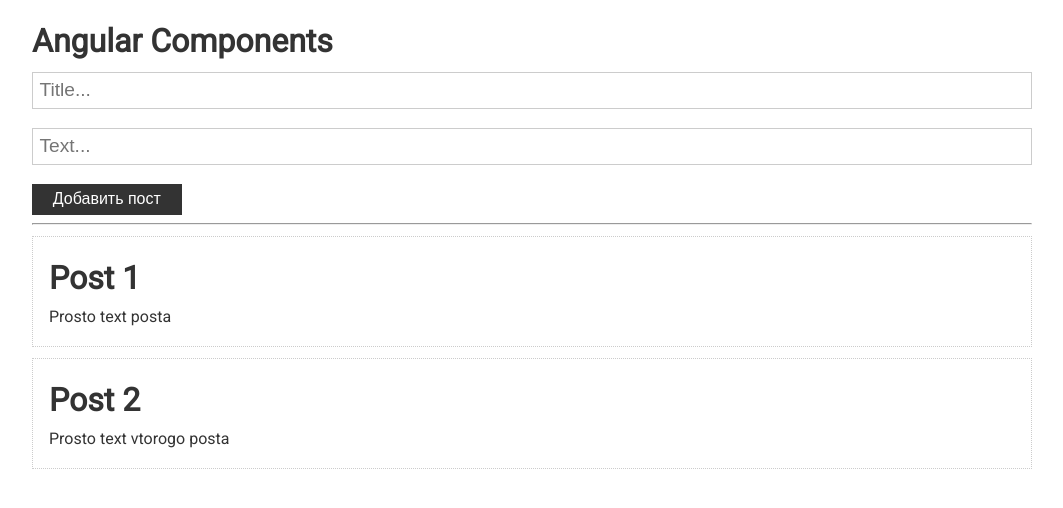
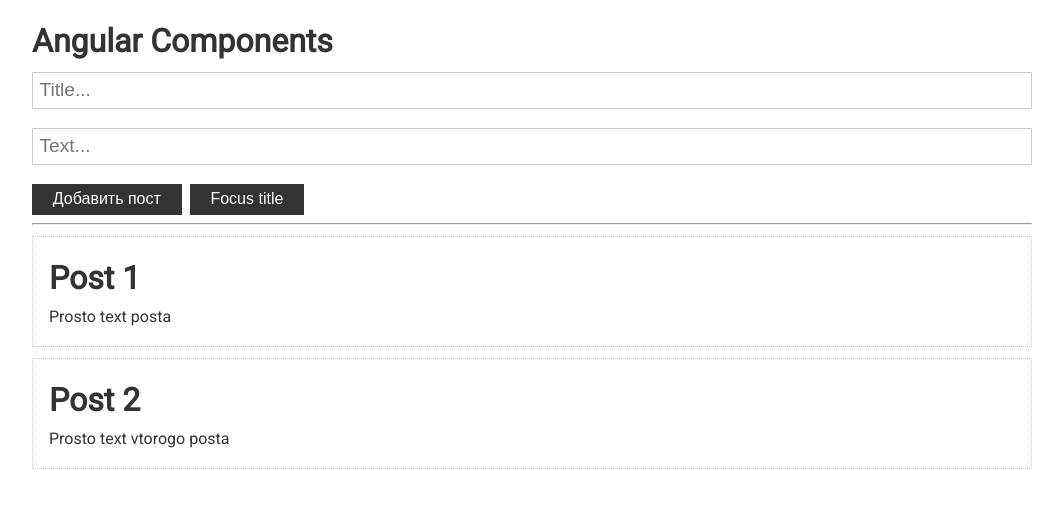
Before and after one commit to parunkov/angular4, an Angular app: page / in a window 1280 px wide. Shown: the top 508 px of the page, without its empty margins (108-1171 px from the left). Built offline with nearby package versions, Linux system fonts and the light colour scheme.

Commit message:
focus title

```diff
--- a/src/app/post-form/post-form.component.html
+++ b/src/app/post-form/post-form.component.html
@@ -4,6 +4,7 @@
         class="form-control"
         placeholder="Title..."
         [(ngModel)]="title"
+        #titleInput
     >
     <input
         type="text"
@@ -12,4 +13,5 @@
         [(ngModel)]="text"
     >
     <button class="btn" (click)="addPost()">Добавить пост</button>
+    <button class="btn" (click)="focusTitle()">Focus title</button>
 </div>
--- a/src/app/post-form/post-form.component.ts
+++ b/src/app/post-form/post-form.component.ts
@@ -1,4 +1,4 @@
-import { Component, EventEmitter, Output } from '@angular/core';
+import { Component, ElementRef, EventEmitter, Output, ViewChild } from '@angular/core';
 import { FormsModule } from '@angular/forms';
 import { Post } from '../app.component';
 
@@ -11,6 +11,7 @@
 })
 export class PostFormComponent {
   @Output() onAdd: EventEmitter<Post> = new EventEmitter<Post>();
+  @ViewChild('titleInput', {static: false}) inputRef: ElementRef;
 
   title = '';
   text = '';
@@ -26,4 +27,8 @@
       this.title = this.text = '';
     }
   };
+
+  focusTitle() {
+    this.inputRef.nativeElement.focus();
+  };
 }
```
